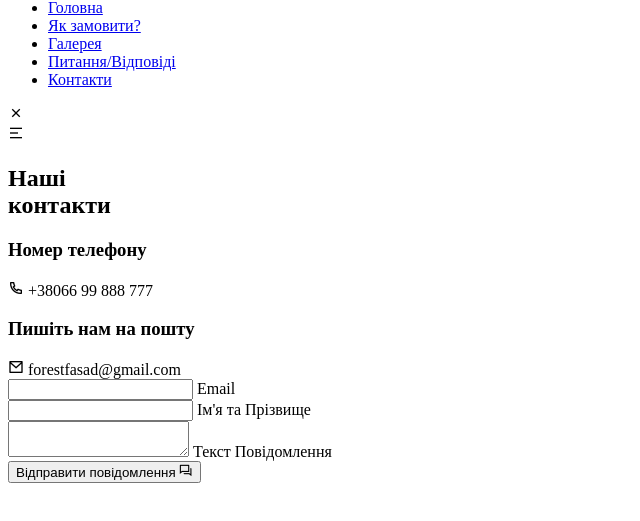
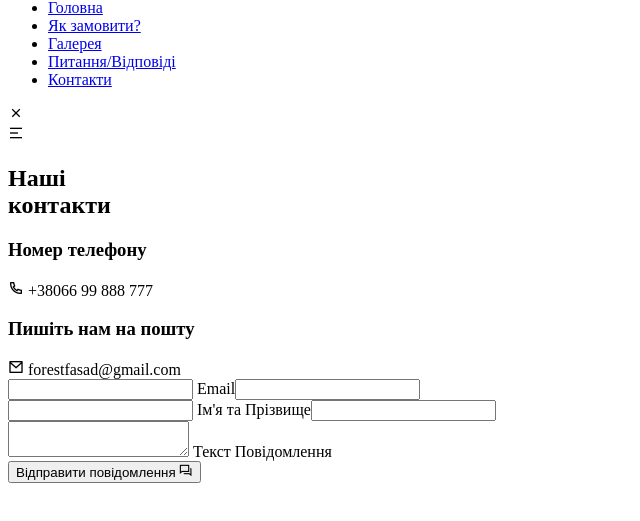
Before and after one commit to StanislavStashchuk/ff.in.ua.form.test, a website: page src/index.html in a window 1280 px wide. Shown: the part 45-566 px from the top of the page, without its empty margins (0-640 px from the left). Drawn offline with nearby package versions, Linux system fonts and the light colour scheme.

Commit message:
implementing email

```diff
--- a/src/index.html
+++ b/src/index.html
@@ -81,12 +81,12 @@
                         <div class="contact__inputs">
                             <div class="contact__content">
                                 <input type="email" placeholder=" " class="contact__input">
-                                <label for="" class="contact__label">Email</label>
+                                <label for="" class="contact__label">Email<input type="email" name="email" /></label>
                             </div>
 
                             <div class="contact__content">
                                 <input type="text" placeholder=" " class="contact__input">
-                                <label for="" class="contact__label">Ім'я та Прізвище</label>
+                                <label for="" class="contact__label">Ім'я та Прізвище<input type="text" name="name" /></label>
                             </div>
 
                             <div class="contact__content contact__area">
@@ -96,7 +96,7 @@
                             </div>
                         </div>
 
-                        <button class="button button--flex">
+                        <button type="submit" class="button button--flex">
                             Відправити повідомлення
                             <i class="ri-question-answer-line button__icon"></i>
                         </button>
```
